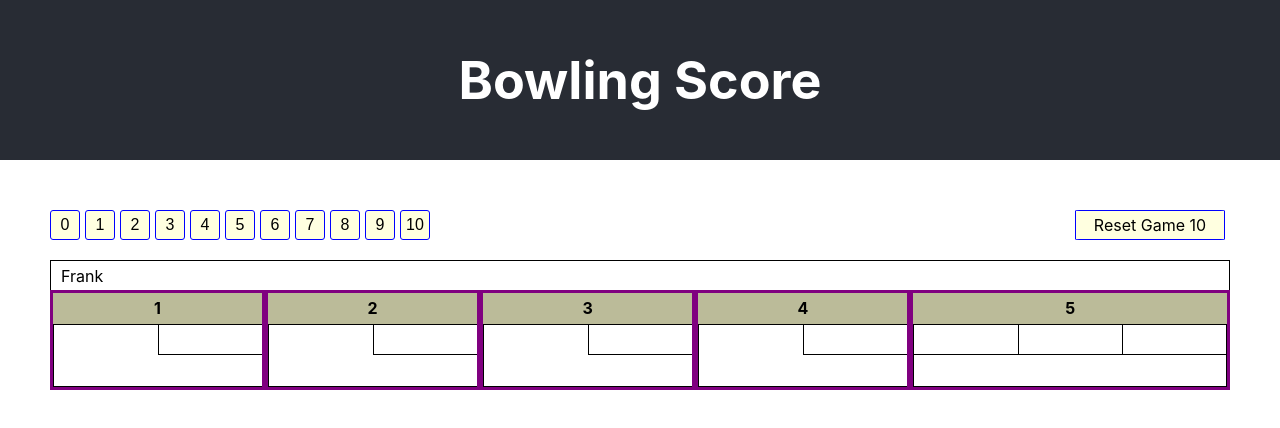
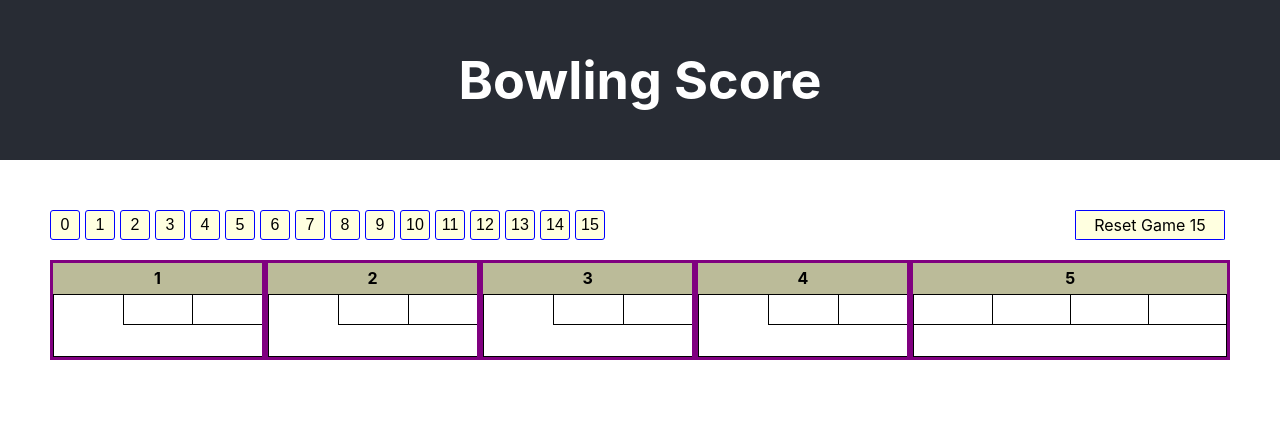
Before and after one commit to Lynerah/Bowling-game-React, a React (Create React App) app: page / in a window 1280 px wide. Shown: the top 428 px of the page. Built offline with nearby package versions, Linux system fonts and the light colour scheme.

Commit message:
logique game bowling adapté

```diff
--- a/src/components/App.js
+++ b/src/components/App.js
@@ -1,5 +1,76 @@
 import '../styles/App.css';
-import Board from './Board'
+
+import React, { useState } from "react";
+import Game from "./Game";
+
+
+const Frame = ({ frameNumber, leftBox, midBox, rightBox, extraBox, score }) => (
+  <div className="frame">
+    <div className="frame-number">{frameNumber}</div>
+    <div className="frame-score">
+      <div className="box left">{leftBox}</div>
+      <div className="box middel">{midBox}</div>
+      <div className="box right">{rightBox}</div>
+      <div className="box extra">{extraBox}</div>
+    </div>
+    <div className="running-score">{!isNaN(score) && score}</div>
+  </div>
+);
+
+const Controls = ({ handleRoll, handleReset, pinsUp }) => (
+  <div className="controls">
+    <div className="controls-left">
+      {[...Array(pinsUp + 1)].map((o, i) => (
+        <button key={i} className="roll" onClick={() => handleRoll(i)}>
+          {i}
+        </button>
+      ))}
+    </div>
+    <div className="controls-right">
+      <div className="roll reset" onClick={() => handleReset()}>
+        Reset Game {pinsUp}
+      </div>
+    </div>
+  </div>
+);
+
+const ScoreBoard = () => {
+  const [game] = useState(Game.create());
+  const [score, setScore ] = useState(game.score());
+
+  const round = pins => {
+    game.round(pins);
+    setScore(game.score());
+  };
+
+  const reset = () => {
+    game.reset();
+    setScore(game.score());
+  };
+
+  const pinsUp = game.getPinsUp();
+
+  return (
+    <div>
+      <Controls handleRoll={round} handleReset={reset} pinsUp={pinsUp} />
+
+
+      <div className="score-board">
+        {[...Array(5)].map((_, i) => (
+          <Frame
+            key={i}
+            frameNumber={i + 1}
+            leftBox={score[i].leftBox}
+            midBox={score[i].midBox}
+            rightBox={score[i].rightBox}
+            extraBox={score[i].extraBox}
+            score={score[i].cumulativeScore}
+          />
+        ))}
+      </div>
+    </div>
+  );
+}
 
 
 function App() {
@@ -10,7 +81,7 @@ function App() {
        <h1>Bowling Score</h1>
       </header>
       <main>
-        <Board/>
+      <ScoreBoard />
       </main>
     </div>
   );
--- a/src/components/Board.js
+++ b/src/components/Board.js
@@ -40,7 +40,7 @@ export default class ScoreBoard extends Component {
   }
 
   roll = pins => {
-    this.game.roll(pins);
+    this.game.round(pins);
     this.setState({ score: this.game.score() });
   };
 
--- a/src/components/BowlingGame.js
+++ b/src/components/BowlingGame.js
@@ -3,7 +3,6 @@ class BowlingGame {
    constructor(){
        this.rolls = [];
    }
-   static create = () => new BowlingGame();
    roll(quille){
        this.rolls.push(quille);
    }
--- a/src/components/Game.js
+++ b/src/components/Game.js
@@ -1,21 +1,28 @@
+const NBR_OF_QUILLES = 15;
+const NBR_OF_FRAME = 5;
 class Game {
     constructor() {
-      this.rolls = [];
-      this.currentRole = 0;
+      this.rounds = [];
+      this.currentRoll = 0;
     }
 
     static create = () => new Game();
 
-    roll = pins => (this.rolls[this.currentRole++] = pins);
+//quille par tour
+    round = pins => (this.rounds[this.currentRoll++] = pins);
 
+
+//control btn reset
     reset = () => {
-      this.rolls = [];
-      this.currentRole = 0;
+      this.rounds = [];
+      this.currentRoll = 0;
     };
 
-    pinsUp = () => {
+//nombre de quilles encore debout
+    getPinsUp = () => {
       const scoreData = this.score();
-      let pinsUp = 10;
+      let nbrOfQuilles = NBR_OF_QUILLES
+      let pinsUp = nbrOfQuilles;
       scoreData.forEach(o => {
         if (o.pinsUp !== null && !isNaN(o.pinsUp)) {
           pinsUp = o.pinsUp;
@@ -27,66 +34,121 @@ class Game {
     score = () => {
         let scoreData = [];
         let score = 0;
-      let frameIndex = 0;
+        let roundIndex = 0;
 
-      const roll1 = () => this.rolls[frameIndex];
-      const roll2 = () => this.rolls[frameIndex + 1];
-      const roll3 = () => this.rolls[frameIndex + 2];
+        const nbrOfQuilles = NBR_OF_QUILLES
 
-      const sumOfFrameRolls = () => roll1() + roll2();
+        //methode de calcule des scores
+        const round1 = () => this.rounds[roundIndex];
+        const round2 = () => this.rounds[roundIndex + 1];
+        const round3 = () => this.rounds[roundIndex + 2];
+        const round4 = () => this.rounds[roundIndex + 3];
+        const round5 = () => this.rounds[roundIndex + 4];
 
-      const spareBonus = () => roll3();
+        const sumOfFrameRolls = () => round1() + round2() + round3();
 
-      const strikeBonus = () => roll2() + roll3();
+        const isStrike = () => round1() === nbrOfQuilles;
 
-      const isStrike = () => roll1() === 10;
+        const isSpare = () => sumOfFrameRolls() === nbrOfQuilles;
 
-      const isSpare = () => sumOfFrameRolls() === 10;
+        const isSpareRound2 = () => round1() + round2() === nbrOfQuilles;
 
-      const saveFrame = (scoreData, leftBox, rightBox, score, pinsUp) => {
-        if (scoreData.length < 9) {
+        const spareBonus = () => {
+            if(isSpareRound2) {
+              return round3() + round4()
+            }
+            return round4() + round5()
+        };
+
+        const strikeBonus = () => round2() + round3() + round4();
+
+        //push les scores dans le tableau scoreData + adaptation des symbole en fonction de l'action
+        const saveScore = (scoreData, leftBox, midBox, rightBox, score, pinsUp) => {
+            if (scoreData.length < NBR_OF_FRAME) {
+                console.log(scoreData.length)
                 scoreData.push({
                 leftBox,
+                midBox,
                 rightBox,
                 cumulativeScore: score,
                 pinsUp
                 });
             } else {
-          const box1 = roll1() === 10 ? "X" : roll1();
-          const box2 = roll2() === 10 ? "X" : isSpare() ? "/" : roll2();
-          let box3;
-          if (roll3() === 10) {
-            box3 = "X";
-          } else if (roll1() === 10 || roll1() + roll2() === 10) {
-            box3 = roll3();
+                const box1 = isStrike() ? "X" : round1();
+                const box2 = isSpareRound2() ? "/" : round2();
+                const box3 = isSpare() ? "/" : round3();
+
+                let box4;
+                if (round4() === nbrOfQuilles) {
+                    box4 = "X";
+                } else if (isStrike() || isSpareRound2() || isSpare())  {
+                    box4 = round4();
                 } else {
-            box3 = "";
+                    box4 = "";
                 }
-
+                console.log("test", round1(), round2(), round3(), round4())
                 scoreData.push({
                     leftBox: box1,
-            rightBox: box2,
+                    midBox : box2,
+                    rightBox: box3,
                     cumulativeScore: score,
                     pinsUp,
-            extraBox: box3
+                    extraBox: box4
                 });
             }
         };
 
-      [...Array(10)].forEach((_, frame) => {
+        [...Array(NBR_OF_FRAME)].forEach((_, frameIndex) => {
+            if (frameIndex === 4) {
                 if (isStrike()) {
-          score += 10 + strikeBonus();
-          saveFrame(scoreData, "", "X", score, 10);
-          frameIndex++;
+                    score += nbrOfQuilles + strikeBonus();
+                    saveScore(scoreData, "X", round2(), round3(), score, nbrOfQuilles);
+                    roundIndex++;
+                } else if (isSpareRound2()) {
+                    score += nbrOfQuilles + spareBonus();
+                    saveScore(scoreData, round1(), "/", round3(), score, nbrOfQuilles);
+                    roundIndex+=2;
                 } else if (isSpare()) {
-          score += 10 + spareBonus();
-          saveFrame(scoreData, roll1(), "/", score, 10);
-          frameIndex += 2;
+                    score += nbrOfQuilles + spareBonus();
+                    saveScore(scoreData, round1(), round2(), "/", score, nbrOfQuilles)
+                    roundIndex += 3
+                } else {
+                    score += sumOfFrameRolls() + round4();
+                    let pinsUp;
+                    if (round2() === undefined) {
+                        pinsUp = nbrOfQuilles - round1();
+                    } else if (round2() !== undefined && round3() === undefined) {
+                        pinsUp = nbrOfQuilles - (round1() + round2());
+                    } else {
+                        pinsUp = nbrOfQuilles;
+                    }
+                    saveScore(scoreData, round1(), round2(), round3(), score, pinsUp);
+                }
+
+            } else if (isStrike()) {
+                score += nbrOfQuilles + strikeBonus();
+                saveScore(scoreData, "", "", "X", score, nbrOfQuilles);
+                roundIndex++;
+            } else if (isSpareRound2()) {
+                score += nbrOfQuilles + spareBonus();
+                saveScore(scoreData, round1(), "/", "", score, nbrOfQuilles);
+                roundIndex += 2;
+            } else if (isSpare()){
+                score += nbrOfQuilles + spareBonus();
+                saveScore(scoreData, round1(), round2(), "/", score, nbrOfQuilles);
+                roundIndex += 3;
             } else {
                 score += sumOfFrameRolls();
-          const pinsUp = roll2() !== undefined ? 10 : 10 - roll1();
-          saveFrame(scoreData, roll1(), roll2(), score, pinsUp);
-          frameIndex += 2;
+                let pinsUp;
+                if (round2() === undefined) {
+                    pinsUp = nbrOfQuilles - round1();
+                } else if (round2() !== undefined && round3() === undefined) {
+                    pinsUp = nbrOfQuilles - (round1() + round2());
+                } else {
+                    pinsUp = nbrOfQuilles;
+                }
+                saveScore(scoreData, round1(), round2(), round3(), score, pinsUp);
+                roundIndex += 3;
             }
         });
 
--- a/src/styles/App.css
+++ b/src/styles/App.css
@@ -105,6 +105,10 @@
   border-left: 1px solid black;
   border-bottom: 1px solid black;
 }
+.box.middel {
+  border-left: 1px solid black;
+  border-bottom: 1px solid black;
+}
 
 .extra {
   display: none;
```
Lines whose indentation alone changed are shown as unchanged.
